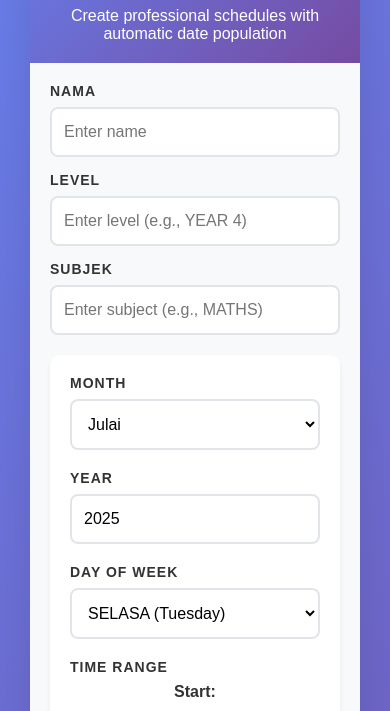
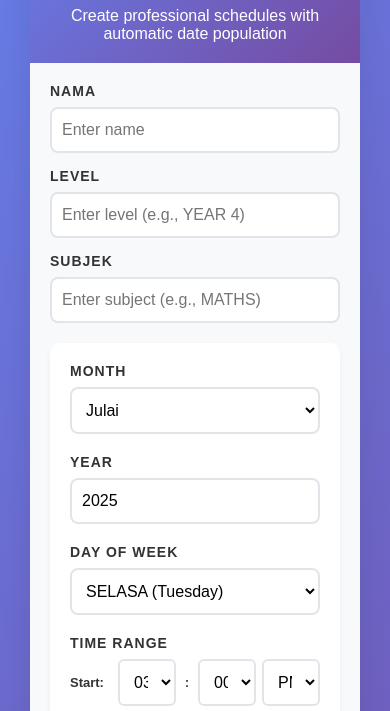
Before and after one commit to mnazrinasari/scheduleGenerator, a plain HTML site: page index.html in a window 390 px wide. Shown: the part 128-839 px from the top of the page. Drawn offline with Linux system fonts and the light colour scheme.

Commit message:
Update index.html

```diff
--- a/index.html
+++ b/index.html
@@ -163,37 +163,42 @@
             }
 
             .time-container {
-                gap: 18px;
+                gap: 12px;
             }
 
             .time-row {
-                flex-direction: column;
-                align-items: stretch;
+                display: flex;
+                align-items: center;
                 gap: 8px;
             }
 
             .time-label {
-                text-align: center;
-                min-width: auto;
-                font-size: 16px;
-                margin-bottom: 5px;
+                font-weight: bold;
+                color: #333;
+                min-width: 45px;
+                text-align: left;
+                font-size: 14px;
             }
 
             .time-picker {
-                grid-template-columns: 2fr auto 2fr 2fr;
-                gap: 10px;
-                max-width: 100%;
+                display: flex;
+                align-items: center;
+                gap: 6px;
+                flex: 1;
             }
 
             .time-picker select {
-                padding: 12px 8px;
-                font-size: 16px;
-                min-width: 0;
+                padding: 8px 4px;
+                font-size: 14px;
+                min-width: 50px;
+                max-width: 70px;
+                flex: 1;
             }
 
             .time-picker span {
-                font-size: 18px;
-                padding: 0 5px;
+                font-size: 14px;
+                padding: 0 3px;
+                min-width: 8px;
             }
 
             .container {
@@ -232,19 +237,20 @@
         }
 
         @media (max-width: 480px) {
-            .time-picker {
-                grid-template-columns: 1fr;
-                gap: 8px;
-                text-align: center;
-            }
-
             .time-picker select {
-                max-width: 120px;
-                margin: 0 auto;
+                padding: 6px 2px;
+                font-size: 12px;
+                min-width: 45px;
+                max-width: 60px;
             }
 
             .time-picker span {
-                display: none;
+                font-size: 12px;
+            }
+
+            .time-label {
+                min-width: 40px;
+                font-size: 13px;
             }
 
             .schedule-table th,
@@ -255,12 +261,12 @@
 
             .form-group input,
             .form-group select {
-                padding: 14px 12px;
+                padding: 12px 10px;
                 font-size: 16px;
             }
 
             .btn {
-                padding: 14px 20px;
+                padding: 12px 16px;
                 font-size: 16px;
                 width: 100%;
             }
```
